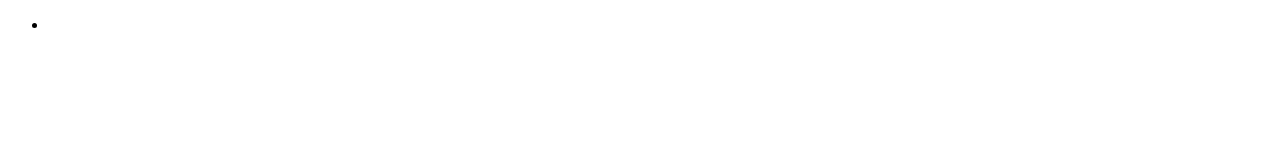
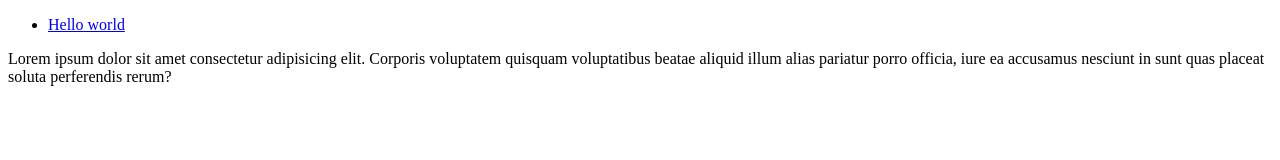
Before and after one commit to tanjil37/first-project, a plain HTML site: page index.html in a window 1280 px wide. Drawn offline with Linux system fonts and the light colour scheme.

Commit message:
p tag added

```diff
--- a/index.html
+++ b/index.html
@@ -12,9 +12,10 @@
                 <div class="logo"></div>
                 <div class="menu">
                     <ul>
-                        <li><a href="#"></a></li>
+                        <li><a href="#">Hello world</a></li>
                     </ul>
                 </div>
+                <p>Lorem ipsum dolor sit amet consectetur adipisicing elit. Corporis voluptatem quisquam voluptatibus beatae aliquid illum alias pariatur porro officia, iure ea accusamus nesciunt in sunt quas placeat soluta perferendis rerum?</p>
             </div>
         </nav>
     </header>
```
